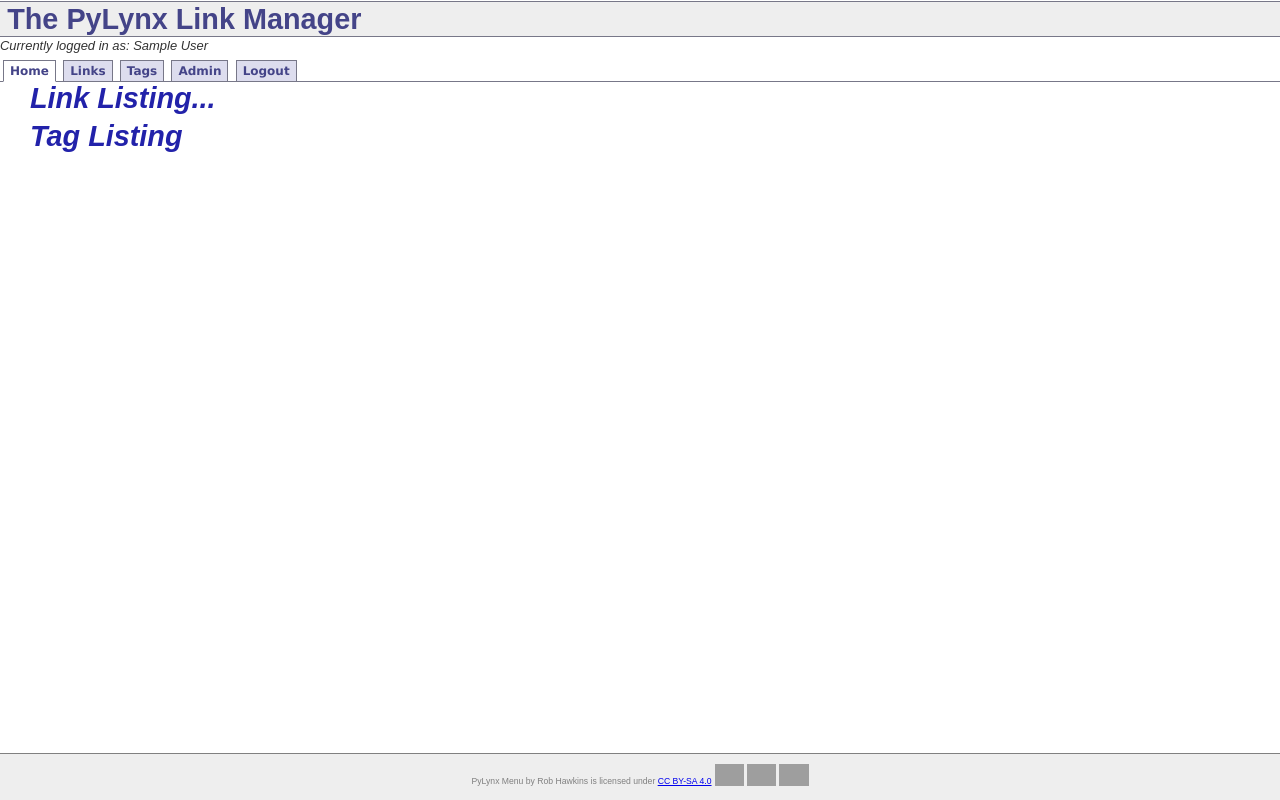
After one commit to braynebuddy/pycloud, a Flask app: page /admin in a window 1280 px wide. The commit adds this page. Run offline with Flask 2, Linux system fonts and the light colour scheme; the visitor is signed in with stand-in values (Sample User, id 1); grey boxes are pictures that could not be loaded.

Commit message:
Admin page prototype

```diff
--- a/app.py
+++ b/app.py
@@ -86,6 +86,14 @@ def create_app(testing: bool = True):
         else:
             return redirect("/login")
 
+
+    @app.route('/admin')
+    def admin():
+        if session.get("name"):
+            return render_template('admin.html')
+        else:
+            return redirect("/login")
+
     # ----------------------
     # Server-side Helpers
     # ----------------------
--- /dev/null
+++ b/templates/admin.html
@@ -0,0 +1,19 @@
+{% extends "base.html" %}
+
+{% block navigation %}
+<ul id="navlist">
+  <li id="active"><a href="{{ url_for('index') }}" id="current">Home</a></li>
+  <li><a href="{{ url_for('links', tagid=0) }}">Links</a></li>
+  <li><a href="{{ url_for('tags') }}">Tags</a></li>
+  <li><a href="{{ url_for('admin') }}">Admin</a></li>
+  <li><a href="{{ url_for('logout') }}">Logout</a></li>
+</ul>
+{% endblock %}
+
+{% block content %}
+<div id="content">
+  <h1 class="tagcloud">Link Listing...</h1>
+
+  <h1 class="tagcloud">Tag Listing</h1>
+</div>
+{% endblock %}
--- a/templates/base.html
+++ b/templates/base.html
@@ -28,7 +28,8 @@
       {% block content %}
       {% endblock %}
       <div id="footer">
-        Copyright 2009-2022 &mdash; All Rights Reserved
+        <p xmlns:cc="http://creativecommons.org/ns#" xmlns:dct="http://purl.org/dc/terms/"><span property="dct:title">PyLynx Menu</span> by <span property="cc:attributionName">Rob Hawkins</span> is licensed under <a href="http://creativecommons.org/licenses/by-sa/4.0/?ref=chooser-v1" target="_blank" rel="license noopener noreferrer" style="display:inline-block;">CC BY-SA 4.0<img style="height:22px!important;margin-left:3px;vertical-align:text-bottom;" src="https://mirrors.creativecommons.org/presskit/icons/cc.svg?ref=chooser-v1"><img style="height:22px!important;margin-left:3px;vertical-align:text-bottom;" src="https://mirrors.creativecommons.org/presskit/icons/by.svg?ref=chooser-v1"><img style="height:22px!important;margin-left:3px;vertical-align:text-bottom;" src="https://mirrors.creativecommons.org/presskit/icons/sa.svg?ref=chooser-v1"></a></p>
+        <!-- Copyright 2009-2022 &mdash; All Rights Reserved -->
       </div> <!-- footer -->
     </div> <!-- container -->
   </body>
--- a/templates/home.html
+++ b/templates/home.html
@@ -5,6 +5,7 @@
   <li id="active"><a href="{{ url_for('index') }}" id="current">Home</a></li>
   <li><a href="{{ url_for('links', tagid=0) }}">Links</a></li>
   <li><a href="{{ url_for('tags') }}">Tags</a></li>
+  <li><a href="{{ url_for('admin') }}">Admin</a></li>
   <li><a href="{{ url_for('logout') }}">Logout</a></li>
 </ul>
 {% endblock %}
--- a/templates/links.html
+++ b/templates/links.html
@@ -5,6 +5,7 @@
   <li><a href="{{ url_for('index') }}">Home</a></li>
   <li><a href="{{ url_for('links', tagid=0) }}" id="current">Links</a></li>
   <li id="active"><a href="{{ url_for('tags') }}">Tags</a></li>
+  <li><a href="{{ url_for('admin') }}">Admin</a></li>
   <li><a href="{{ url_for('logout') }}">Logout</a></li>
 </ul>
 {% endblock %}
--- a/templates/tags.html
+++ b/templates/tags.html
@@ -5,6 +5,7 @@
   <li><a href="{{ url_for('index') }}">Home</a></li>
   <li><a href="{{ url_for('links', tagid=0) }}">Links</a></li>
   <li id="active"><a href="{{ url_for('tags') }}" id="current">Tags</a></li>
+  <li><a href="{{ url_for('admin') }}">Admin</a></li>
   <li><a href="{{ url_for('logout') }}">Logout</a></li>
 </ul>
 {% endblock %}
```
